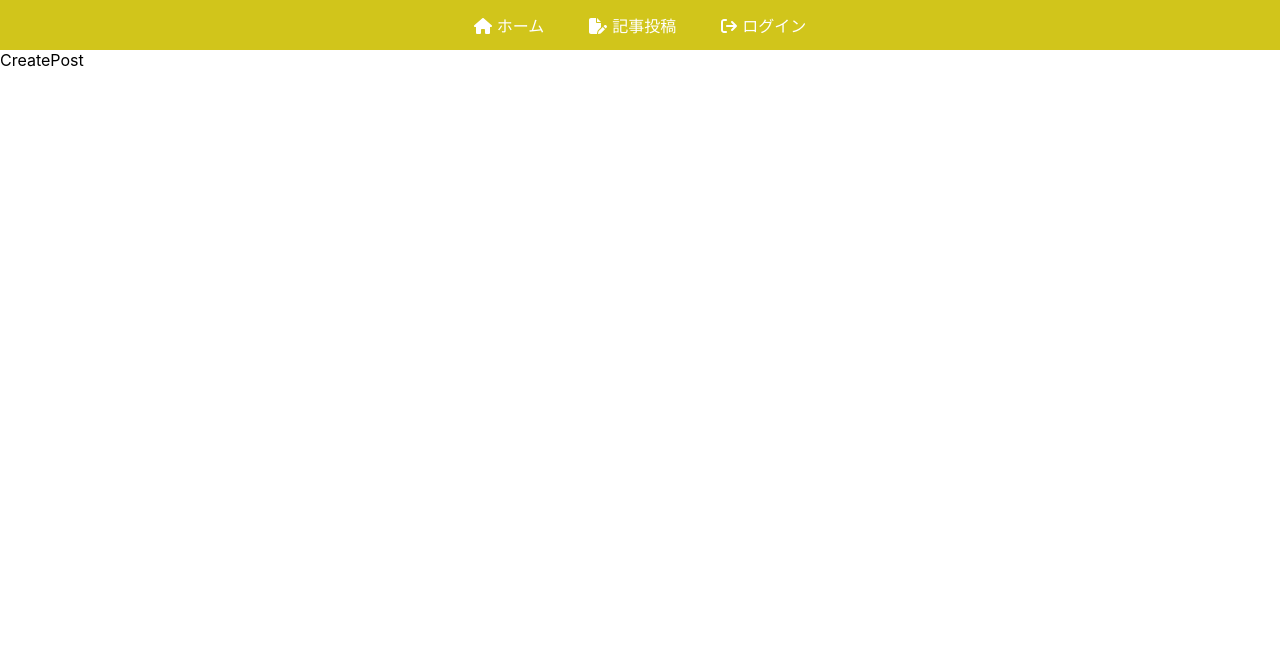
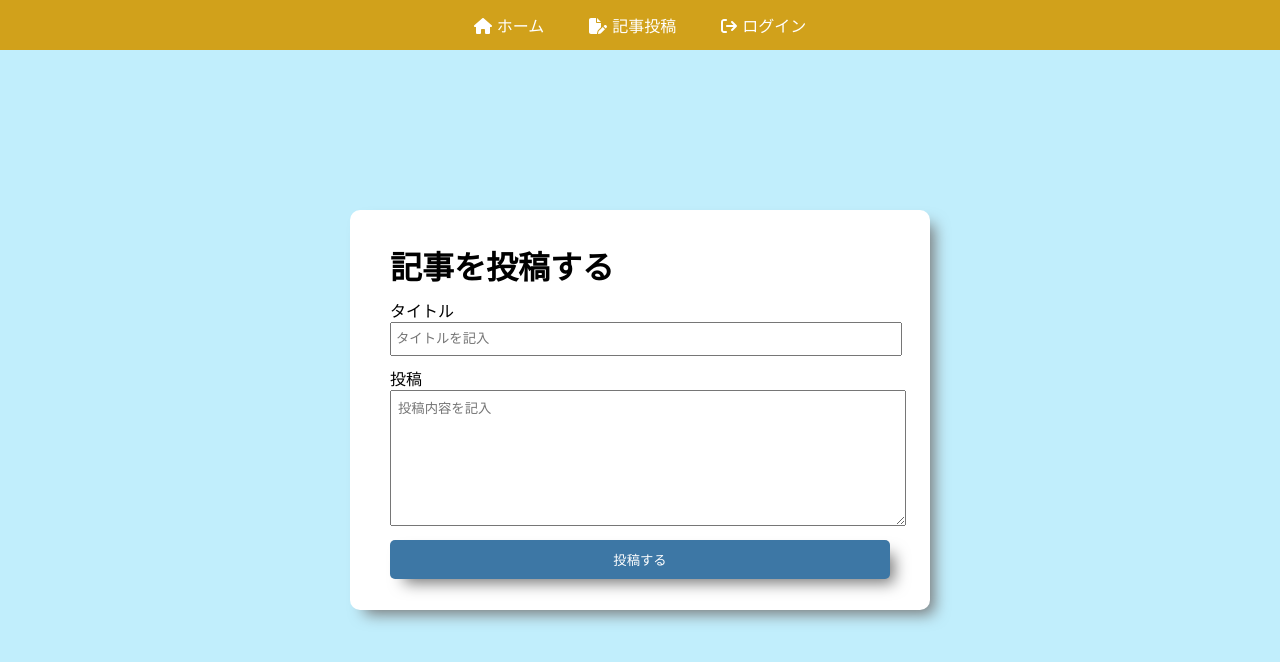
Before and after one commit to snowKuramasa/blog-with-react-and-firebase, a React (Create React App) app: page /createpost in a window 1280 px wide. Shown: the top 662 px of the page. Built offline with nearby package versions, Linux system fonts and the light colour scheme.

Commit message:
記事投稿用ボタン用意

```diff
--- /dev/null
+++ b/src/components/CreatePost.css
@@ -0,0 +1,51 @@
+.createPostPage {
+  display: flex;
+  align-items: center;
+  justify-content: center;
+  height: 90vh;
+}
+
+.postContainer {
+  background-color: white;
+  border-radius: 10px;
+  display: flex;
+  flex-direction: column;
+  justify-content: center;
+  height: 400px;
+  width: 500px;
+  gap: 10px;
+  padding: 0px 40px;
+  box-shadow: 9px 9px 15px -5px #777777;
+}
+
+.postContainer h1 {
+  margin: 0;
+}
+
+.postContainer input{
+  width: 100%;
+  height: 30px;
+  outline: none;
+  padding: 0px 4px;
+}
+.postContainer textarea{
+  width: 100%;
+  height: 120px;
+  outline: none;
+  padding: 7px;
+}
+
+.postButton {
+  padding: 10px 0;
+  background-color: #3d77a5;
+  border: none;
+  box-shadow: 9px 9px 15px -5px #777777;
+  color: white;
+  border-radius: 5px;
+  cursor: pointer;
+  transition: all 0.3s;
+}
+.postButton:hover {
+  transform: translate(5px);
+  box-shadow: none;
+}
--- a/src/components/CreatePost.js
+++ b/src/components/CreatePost.js
@@ -1,7 +1,36 @@
-import React from 'react'
+import React, { useState } from 'react'
+import "./CreatePost.css"
 
 export const CreatePost = () => {
+
+  const [title, setTitle] = useState();
+  const [postText, setPostText] = useState();
+  const createPost = () => {
+    console.log(title)
+    console.log(postText)
+  }
+
+
   return (
-    <div>CreatePost</div>
+    <div className='createPostPage'>
+      <div className='postContainer'>
+        <h1>記事を投稿する</h1>
+        <div className='inputPost'>
+          <div>タイトル</div>
+          <input
+            type='test'
+            placeholder='タイトルを記入'
+            onChange={(e) => setTitle(e.target.value)}/>
+        </div>
+        <div className='inputPost'>
+          <div>投稿</div>
+          <textarea
+            placeholder='投稿内容を記入'
+            onChange={(e) => setPostText(e.target.value)}
+          />
+        </div>
+        <button className='postButton' onClick={createPost}>投稿する</button>
+      </div>
+    </div>
   )
 }
--- a/src/components/Navbar.css
+++ b/src/components/Navbar.css
@@ -3,7 +3,7 @@
   justify-content: center;
   align-items: center;
   height: 50px;
-  background-color: #d1c51b;
+  background-color: #d1a11b;
   gap: 45px;
 }
 
--- a/src/index.css
+++ b/src/index.css
@@ -5,6 +5,7 @@
     sans-serif;
   -webkit-font-smoothing: antialiased;
   -moz-osx-font-smoothing: grayscale;
+  background-color: #c1eefc;
 }
 
 code {
```
